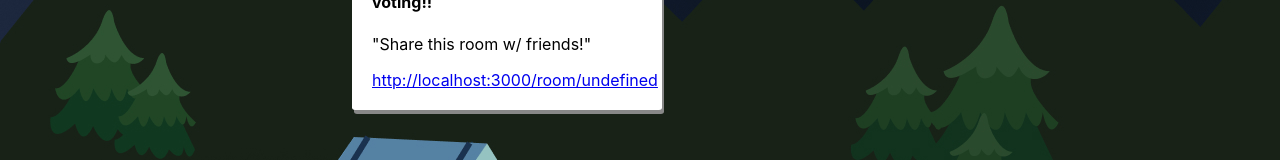
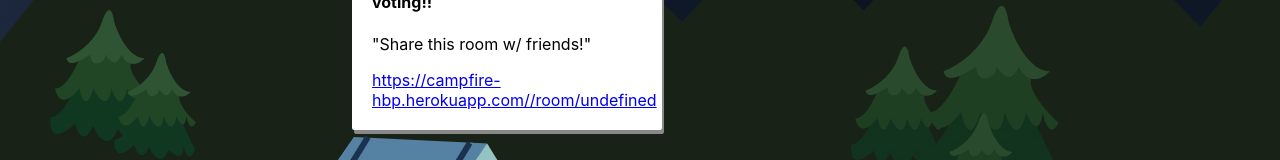
Before and after one commit to AshwinKAshok/hackbeanpot-react-frontend, a React (Create React App) app: page /room/1 in a window 1280 px wide. Shown: the part 580-740 px from the top of the page. Built offline with nearby package versions, Linux system fonts and the light colour scheme; no server answers.

Commit message:
Updated domain url

```diff
--- a/src/common.js
+++ b/src/common.js
@@ -1,2 +1,2 @@
 export const API_URL = "https://hackbeanpot-backend.herokuapp.com"
-export const DOMAIN = "http://localhost:3000"
+export const DOMAIN = " https://campfire-hbp.herokuapp.com/"
```
